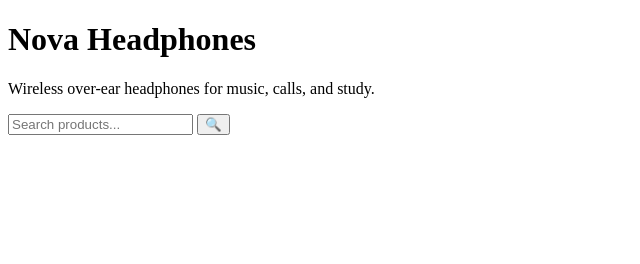
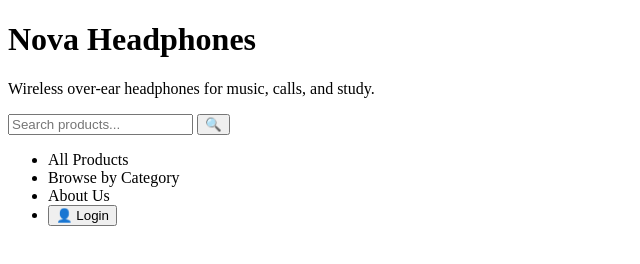
Before and after one commit to xajdys/nova-headphone---store-and-changelog, a plain HTML site: page index.html in a window 1280 px wide. Shown: the whole page, without its empty margins (0-640 px from the left). Drawn offline with Linux system fonts and the light colour scheme.

Commit message:
feat: add navbar

```diff
--- a/index.html
+++ b/index.html
@@ -20,6 +20,15 @@
             <button type="button">🔍</button>
         </form>
     </search>
+
+    <nav>
+        <ul>
+            <li>All Products</li>
+            <li>Browse by Category</li>
+            <li>About Us</li>
+            <li><button type="submit">👤 Login</button></li>
+        </ul>
+    </nav>
     </header>
 </body>
 </html>
```
